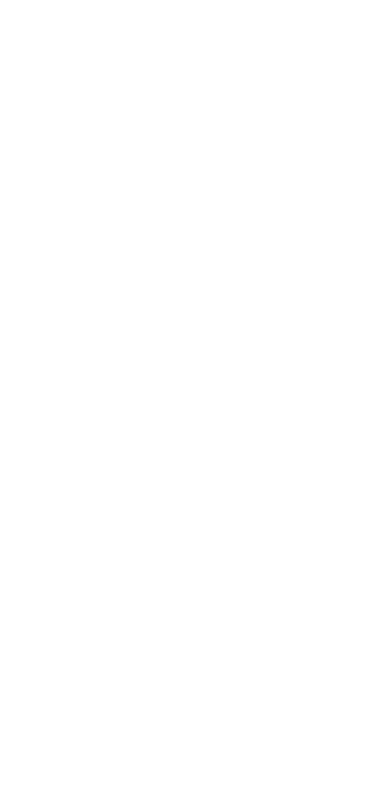
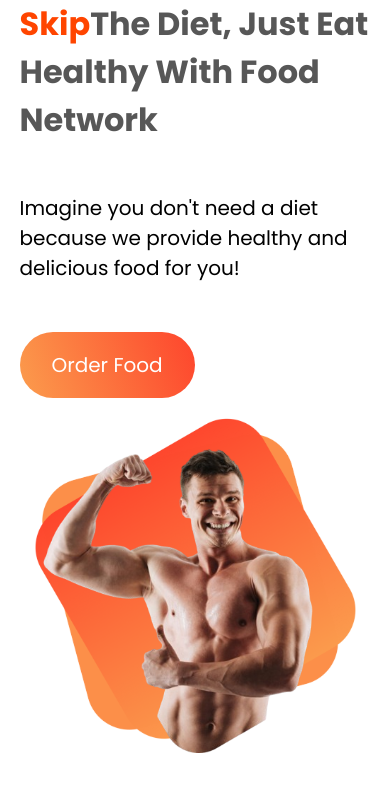
Before and after one commit to mehefujali/eat-healthy, a plain HTML site: page index.html in a window 390 px wide. Drawn offline with Linux system fonts and the light colour scheme.

Commit message:
hero widh responsive

```diff
--- a/index.html
+++ b/index.html
@@ -6,12 +6,25 @@
     <meta name="viewport" content="width=device-width, initial-scale=1.0">
     <title>Document</title>
     <link rel="stylesheet" href="style.css">
+    <link rel="stylesheet" href="resopncive.css">
 </head>
 
 <body>
 
     <header>
-
+        <section class="hero-section">
+            <div class="text-pirt">
+                <h1 class="hero-title"><span style="color: orangered;">Skip</span>The Diet,
+                    Just Eat Healthy
+                    With Food Network</h1>
+                <p class="hero-des">Imagine you don't need a diet because we provide
+                    healthy and delicious food for you!</p>
+                <button class="hero-btn">Order Food</button>
+            </div>
+            <div class="image-pirt">
+                <img class="hero-img" src="./assets/images/male/Hero_Image-removebg-preview.png" alt="">
+            </div>
+        </section>
     </header>
     <main>
 
--- /dev/null
+++ b/resopncive.css
@@ -0,0 +1,17 @@
+@media screen and (max-width:576px) {
+    .hero-img {
+        width: 100%;
+        position: static;
+    }
+
+    .hero-section {
+        flex-direction: column;
+        width: 90%;
+        margin: auto;
+    }
+
+    .hero-title {
+        font-size: 2rem;
+    }
+
+}
--- a/style.css
+++ b/style.css
@@ -0,0 +1,55 @@
+@import url('https://fonts.googleapis.com/css2?family=Poppins:ital,wght@0,100;0,200;0,300;0,400;0,500;0,600;0,700;0,800;0,900;1,100;1,200;1,300;1,400;1,500;1,600;1,700;1,800;1,900&display=swap');
+
+* {
+    margin: 0;
+    font-family: "Poppins";
+}
+
+
+/* Hero section  */
+
+.hero-section {
+    display: flex;
+    align-items: center;
+    justify-content: space-around;
+
+}
+
+
+.hero-title {
+    font-size: 4rem;
+    color: rgb(87, 87, 87);
+    max-width: 600px;
+}
+
+.hero-des {
+    font-size: 20px;
+    max-width: 400px;
+    margin: 49px 0;
+
+}
+
+.hero-btn {
+    padding: 18px 32px;
+    border-radius: 40px;
+    font-size: 20px;
+    color: white;
+    border: none;
+    background-image: linear-gradient(69.40deg, rgb(251, 162, 79) -6.919%, rgb(255, 30, 30) 144.985%);
+
+}
+
+.image-pirt {
+    background-image: url(./assets/images/shapes/Group\ 8450.png);
+    background-blend-mode: screen;
+    background-size: contain;
+    background-position: right;
+
+}
+
+.hero-img {
+    width: 800px;
+    position: relative;
+    left: -82px;
+    top: -35px;
+}
```
Also changed, not shown: assets/images/male/Hero Image.jpg (deleted), assets/images/male/Hero_Image-removebg-preview.png (added).
